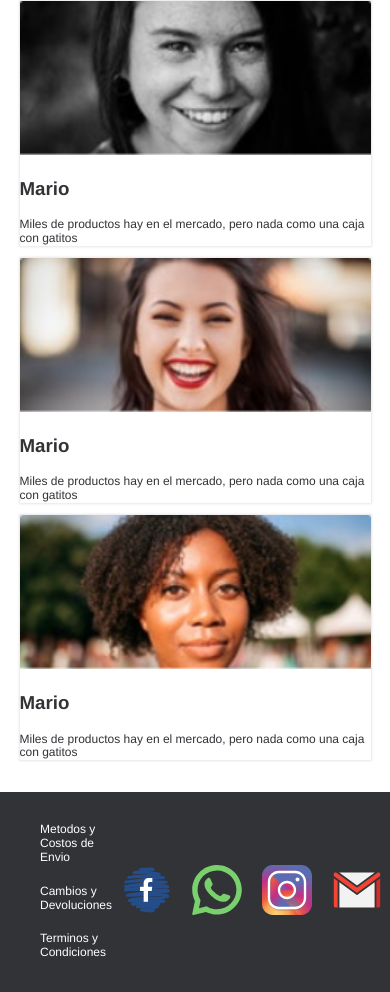
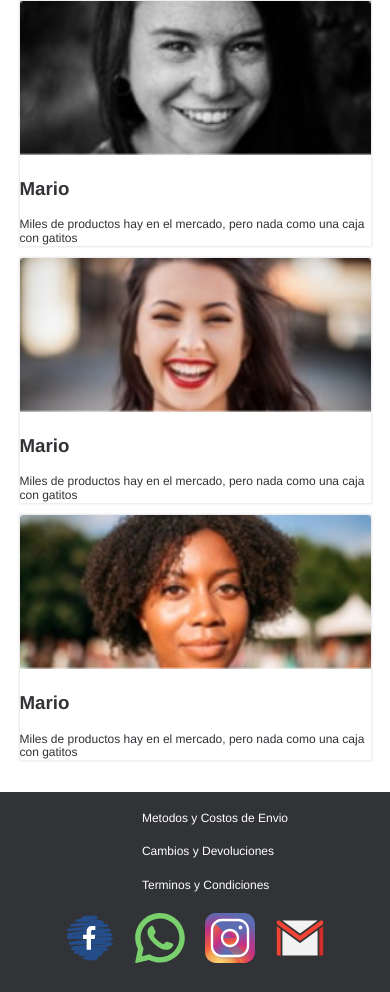
Before and after one commit to gbahamondesfilgueira/digytal_product, a plain HTML site: page index.html in a window 390 px wide. Shown: the part 2352-3344 px from the top of the page. Drawn offline with Linux system fonts and the light colour scheme; files whose address does not match are found by name.

Commit message:
Update mobile.css

```diff
--- a/css/mobile.css
+++ b/css/mobile.css
@@ -14,8 +14,14 @@
  .beneficios, .mentions {
      display: inherit;
  }
-
-
+footer {
+    display: inline-block;
+    justify-content: center;
+}
+.social-media{
+    justify-content: center;
+    width: 100%;
+}
 
 
 
```
